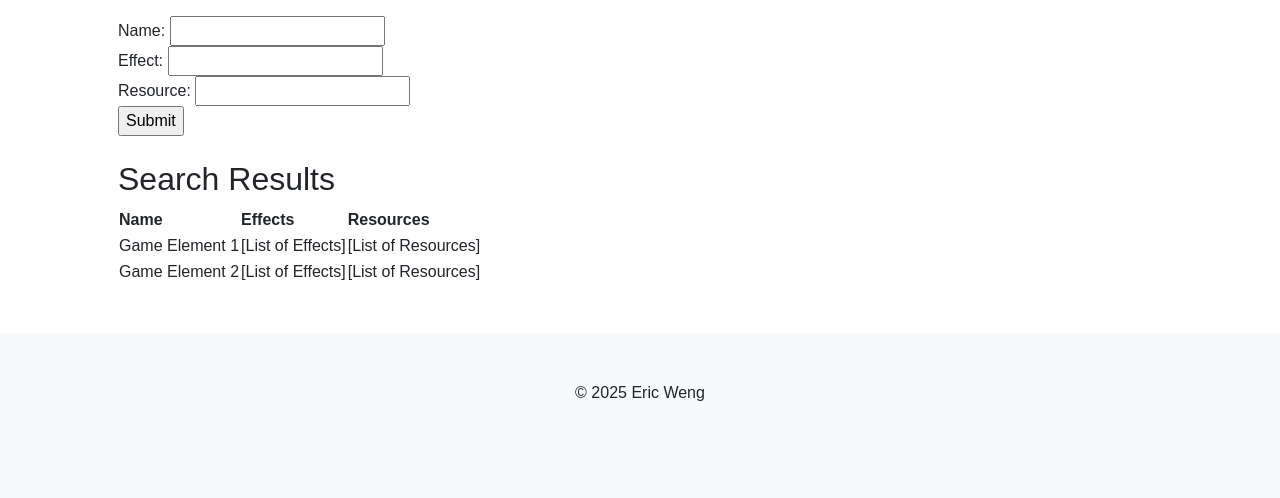
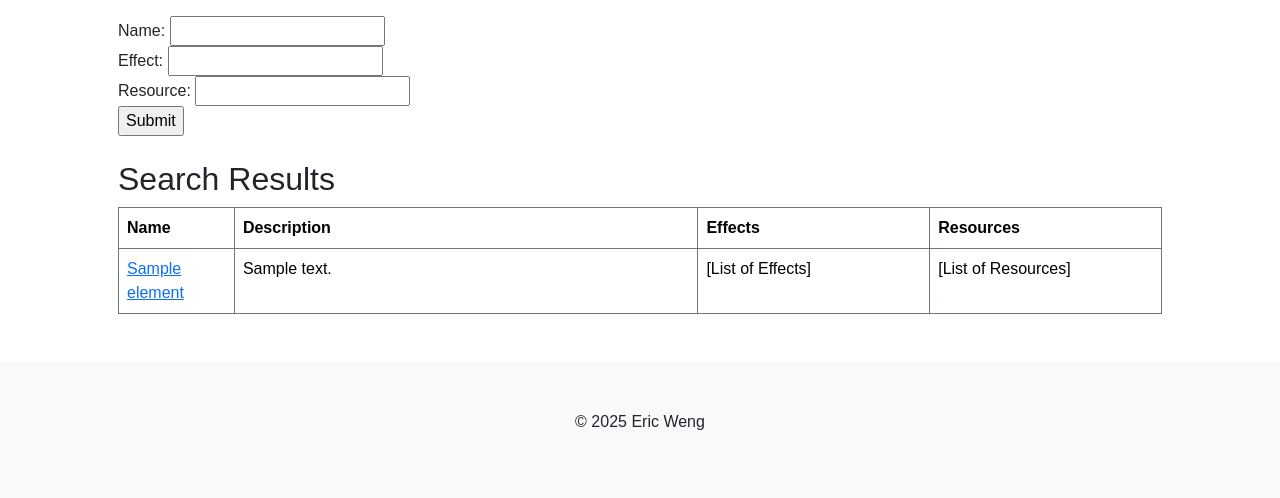
Before and after one commit to qgt7zm/capstone-project, a Django app: page /elements in a window 1280 px wide. Shown: the part 394-892 px from the top of the page. Before the commit the page ends 795 px from the top, so only its background shows below. Run offline with Django 5.2, Linux system fonts and the light colour scheme; tables that the repository leaves empty hold one stand-in row (values such as "Sample post"); some libraries are stand-ins or nearby versions.

Commit message:
List elements in table

```diff
--- a/myapp/templates/myapp/data.html
+++ b/myapp/templates/myapp/data.html
@@ -25,6 +25,7 @@
            data-bs-toggle="collapse" role="button">Delete Data</a>
     </div>
 
+    <!--Collapsible upload section-->
     <div class="collapse mt-3" id="uploadCollapse">
         <div class="card card-body">
             <form method="post" action="{% url 'myapp:data_upload' %}"
@@ -48,6 +49,7 @@
         </div>
     </div>
 
+    <!--Collapsible delete section-->
     <div class="collapse mt-3" id="deleteCollapse">
         <div class="card card-body">
             <form method="post" action="{% url 'myapp:data_delete' %}">
--- a/myapp/templates/myapp/elements.html
+++ b/myapp/templates/myapp/elements.html
@@ -54,22 +54,27 @@
 <section class="my-4">
     <h2>Search Results</h2>
 
-    <table>
+    <div class="table-responsive-lg">
+        <table class="table table-bordered border-secondary">
             <tr>
-            <th>Name</th>
-            <th>Effects</th>
-            <th>Resources</th>
+                <th class="col-1">Name</th>
+                <th class="col-4">Description</th>
+                <th class="col-2">Effects</th>
+                <th class="col-2">Resources</th>
             </tr>
+            {% for element in elements %}
             <tr>
-            <td>Game Element 1</td>
+                <td>
+                    <a class="text-primary" href="#">
+                        {{ element.name }}
+                    </a>
+                </td>
+                <td>{{ element.description }}</td>
                 <td>[List of Effects]</td>
                 <td>[List of Resources]</td>
             </tr>
-        <tr>
-            <td>Game Element 2</td>
-            <td>[List of Effects]</td>
-            <td>[List of Resources]</td>
-        </tr>
+            {% endfor %}
         </table>
+    </div>
 </section>
 {% endblock %}
```
Lines whose indentation alone changed are shown as unchanged.
